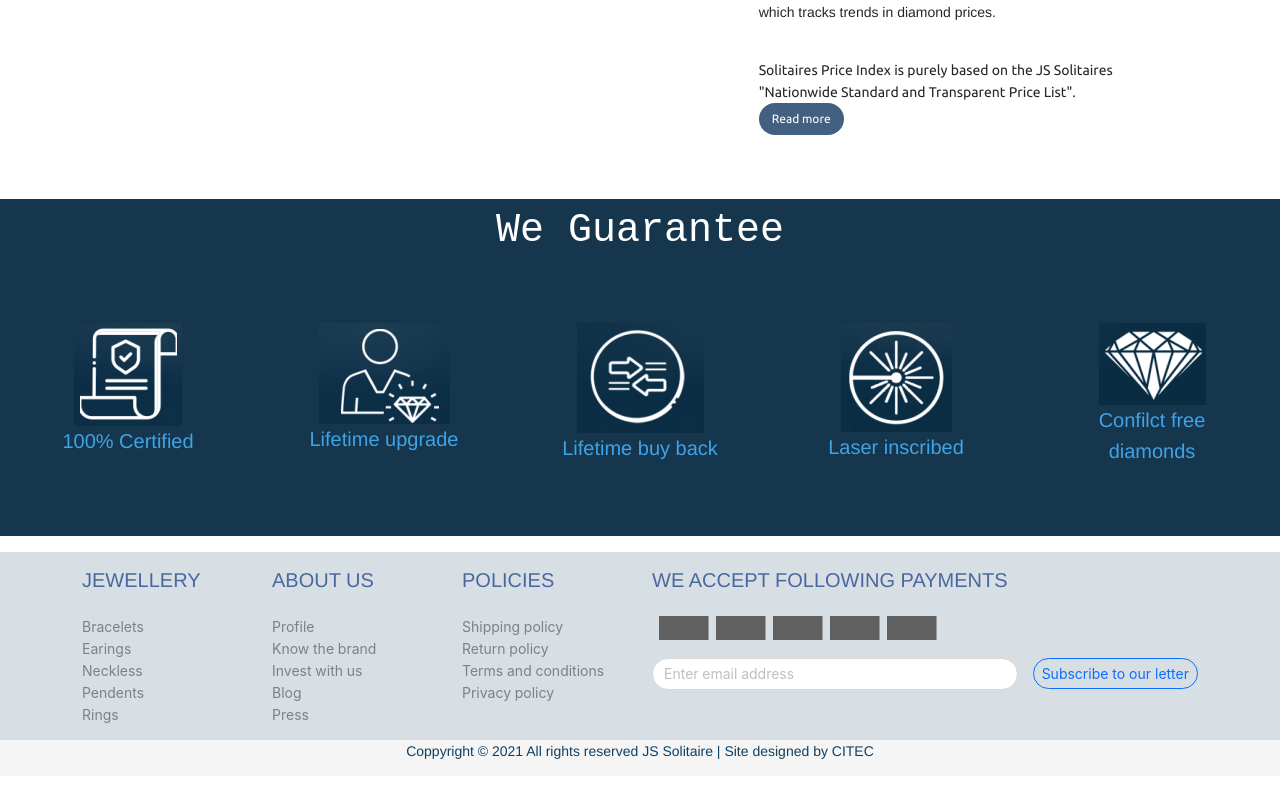
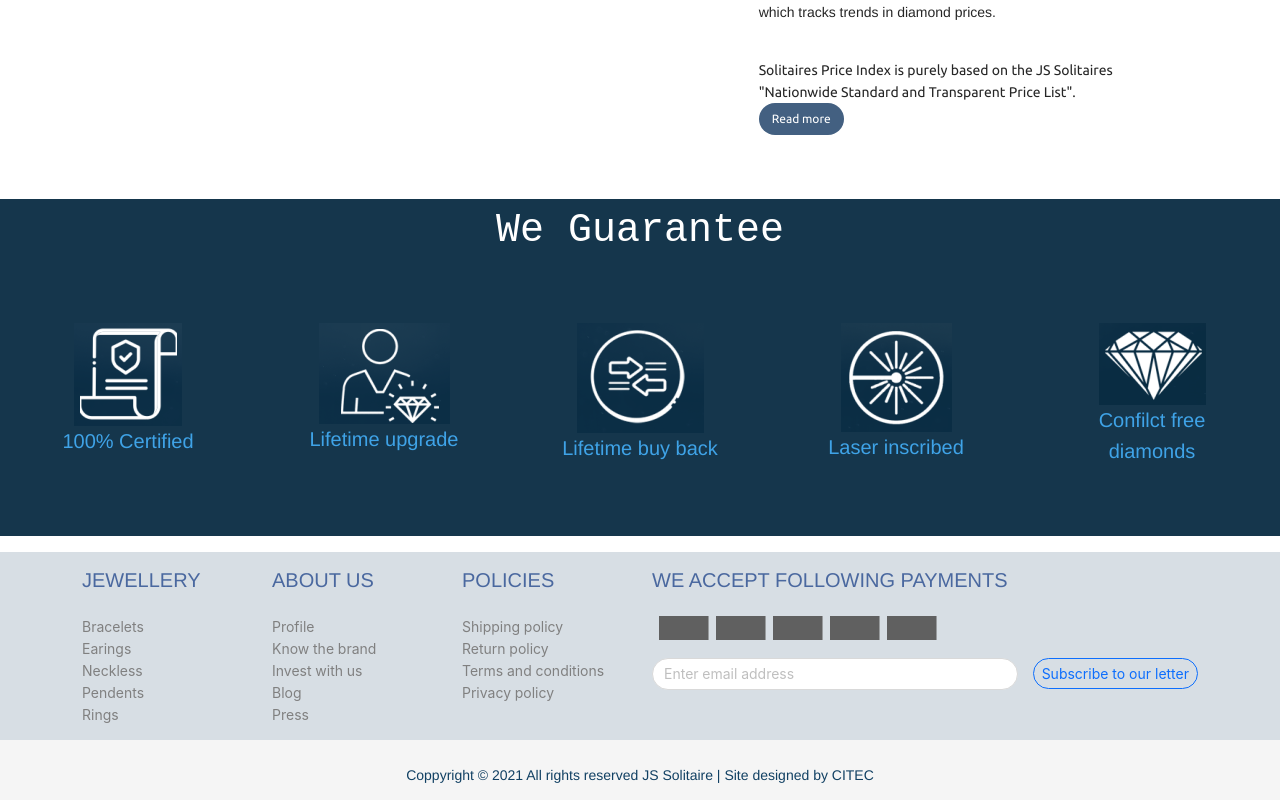
Before and after one commit to KAVARA-TechX/js-jwellery, a React (Create React App) app: page / in a window 1280 px wide. Shown: the part 3333-4133 px from the top of the page. Before the commit the page ends 4109 px from the top, so only its background shows below. Built offline with nearby package versions, Linux system fonts and the light colour scheme.

Commit message:
added margin in footer card

```diff
--- a/src/Components/Cards/FooterCard.js
+++ b/src/Components/Cards/FooterCard.js
@@ -1,7 +1,7 @@
 import React from 'react';
 const FooterCard = () =>{
     return(
-        <div className="container-fluid" style={{backgroundColor : 'whiteSmoke',color:'#114063',fontSize: "14px",fontFamily:"sans-serif"}}>
+        <div className="container-fluid pt-4" style={{backgroundColor : 'whiteSmoke',color:'#114063',fontSize: "14px",fontFamily:"sans-serif"}}>
             <div className="row tc">
                 <p>Coppyright © 2021 All rights reserved JS Solitaire | Site designed by CITEC</p>
             </div>
```
